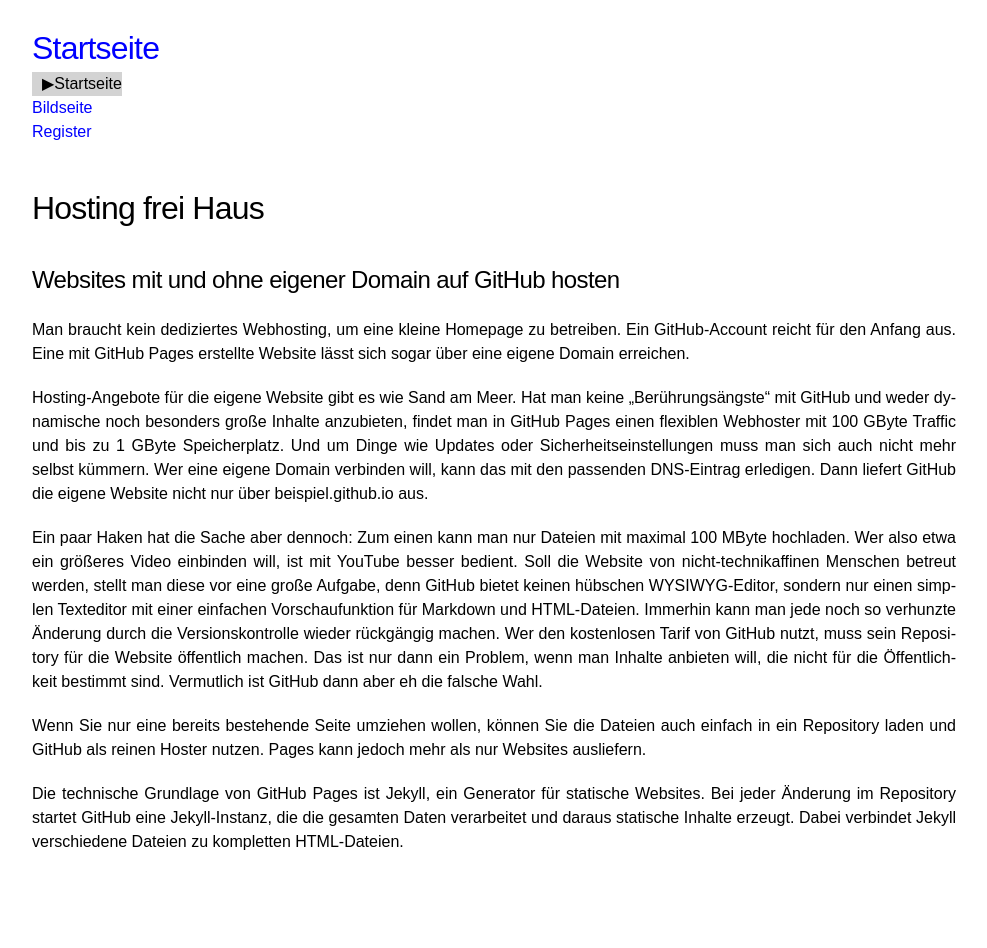
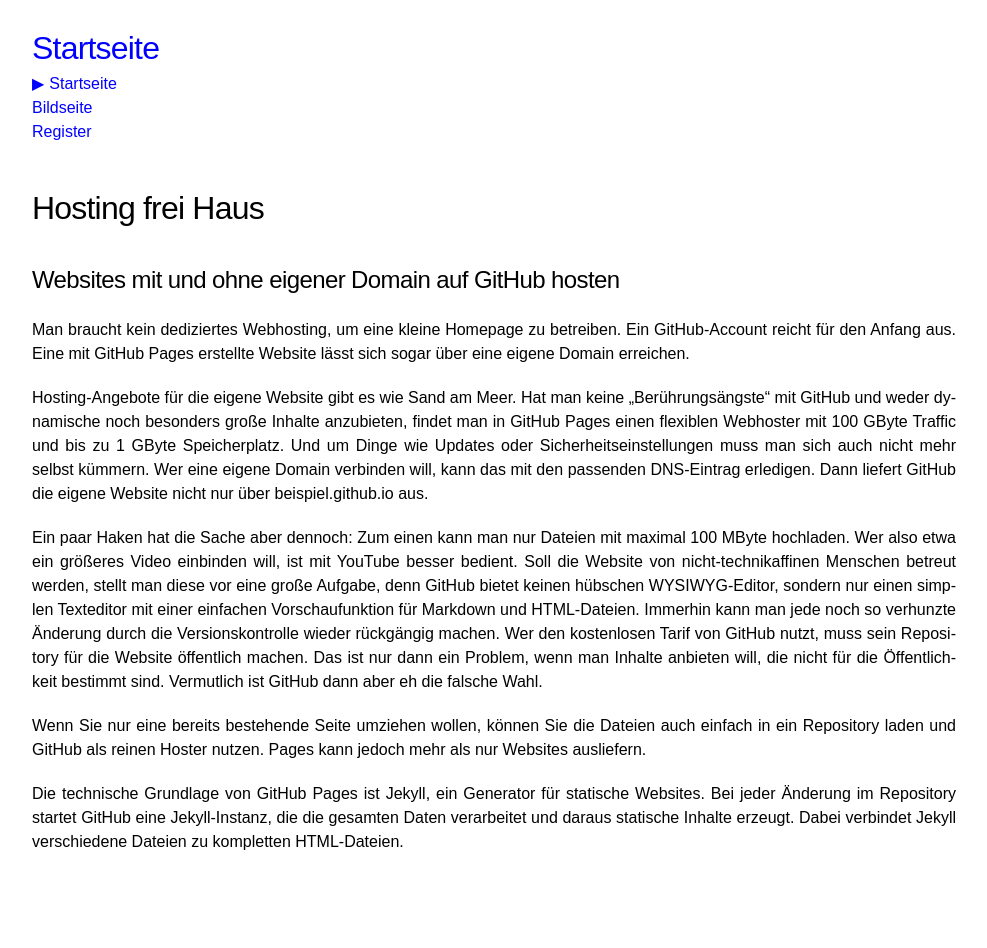
Before and after one commit to webuser-ralf/webuser-ralf.github.io, a Jekyll site: the page built from index.md, in a window 1280 px wide. Shown: the whole page, without its empty margins (146-1133 px from the left). Built offline with Jekyll 4.4.1, drawn with Linux system fonts in a browser that asks for light colours; our own code applies the rules of GitHub Pages for plain Markdown files.

Commit message:
Update layout.scss

```diff
--- a/_sass/layout.scss
+++ b/_sass/layout.scss
@@ -61,7 +61,7 @@
 .nav a:hover {
     color: red;
 }
-
+/*
 #Startseite a#navi01,
 #Bildseite a#navi02,
 #Register a#navi03 {
@@ -69,12 +69,12 @@
   background-color: lightgray;
   display: inline-block;
 }
-
+*/
 #Startseite a#navi01:before,
 #Bildseite a#navi02:before,
 #Register a#navi03:before {
   content: "\25B6";
-  margin-left: 10px;
+  margin-right: 5px;
   line-height: 0;
 }
 
```
